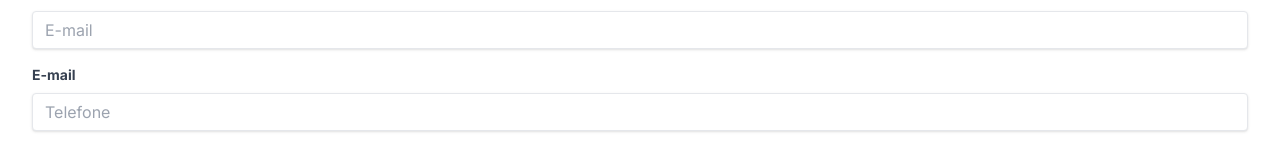
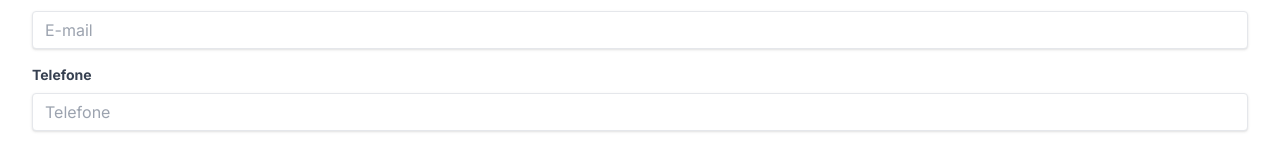
Before and after one commit to renatosousafilho/trybecar-frontend, a Next.js app: page /passengers/add in a window 1280 px wide. Shown: the part 195-340 px from the top of the page. Built offline with nearby package versions, Linux system fonts and the light colour scheme; no server answers.

Commit message:
feat: ajusta detalhes de páginas

```diff
--- a/src/app/layout.tsx
+++ b/src/app/layout.tsx
@@ -6,8 +6,8 @@ import NavBar from './components/NavBar';
 const inter = Inter({ subsets: ["latin"] });
 
 export const metadata: Metadata = {
-  title: "Create Next App",
-  description: "Generated by create next app",
+  title: "Trybe Car",
+  description: "Chame a sua melhor carona",
 };
 
 export default function RootLayout({
--- a/src/app/passengers/add/page.tsx
+++ b/src/app/passengers/add/page.tsx
@@ -2,7 +2,7 @@
 
 import { createPassenger } from '@/app/service/api';
 import { redirect } from 'next/navigation';
-import { use, useState } from 'react';
+import { useState } from 'react';
 import { useRouter } from 'next/navigation';
 
 
@@ -81,7 +81,7 @@ export default function AddPassenger() {
 
         <div className='mb-4'>
           <label className="block text-gray-700 text-sm font-bold mb-2" htmlFor="email">
-              E-mail
+              Telefone
           </label>
           <input
             type="text"
```
